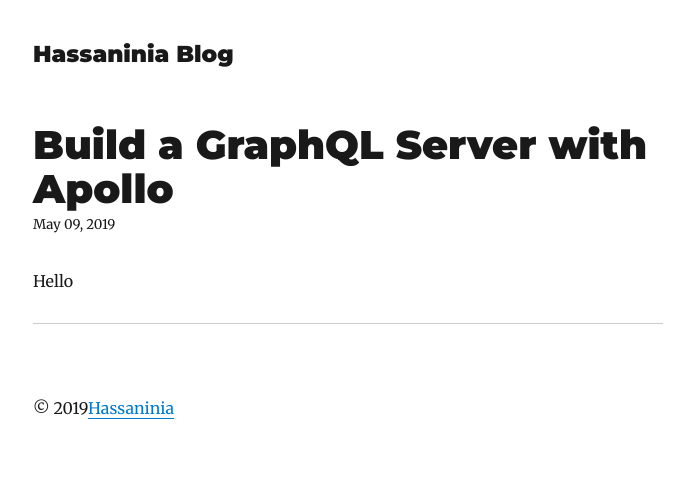
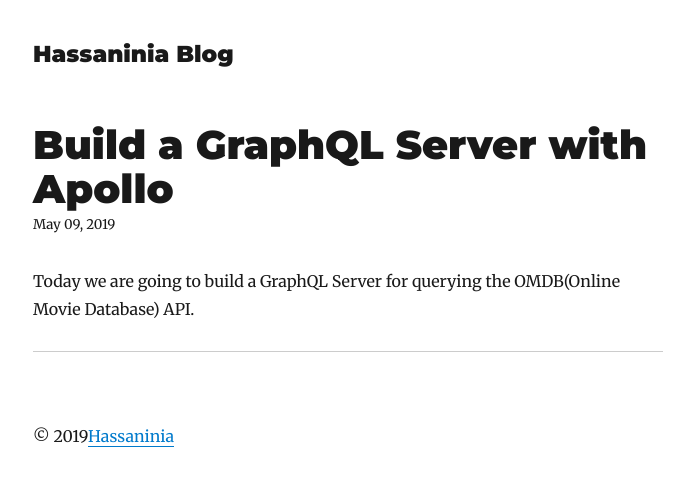
Before and after one commit to xaisoft/hassaninia-blog, a Gatsby site: page /build-graphql-server-with-apollo/ in a window 1280 px wide. Shown: the whole page, without its empty margins (292-986 px from the left). Built offline with nearby package versions, Linux system fonts and the light colour scheme; Gatsby itself is replaced by a stand-in of ours; some packages are replaced by stand-ins of ours.

Commit message:
udated blog

```diff
--- a/content/blog/build-graphql-server-with-apollo/index.md
+++ b/content/blog/build-graphql-server-with-apollo/index.md
@@ -4,4 +4,4 @@ date: "2019-05-09"
 description: Build a GraphQL Server with Apollo
 ---
 
-Hello
+Today we are going to build a GraphQL Server for querying the OMDB(Online Movie Database) API.
--- a/gatsby-node.js
+++ b/gatsby-node.js
@@ -32,12 +32,12 @@ exports.createPages = ({
         }
       }
     `
+
   ).then(result => {
     if (result.errors) {
       throw result.errors
     }
 
-    // Create blog posts pages.
     const posts = result.data.allMarkdownRemark.edges
 
     posts.forEach((post, index) => {
```
Also changed, not shown: package.json (line endings or trailing spaces).
